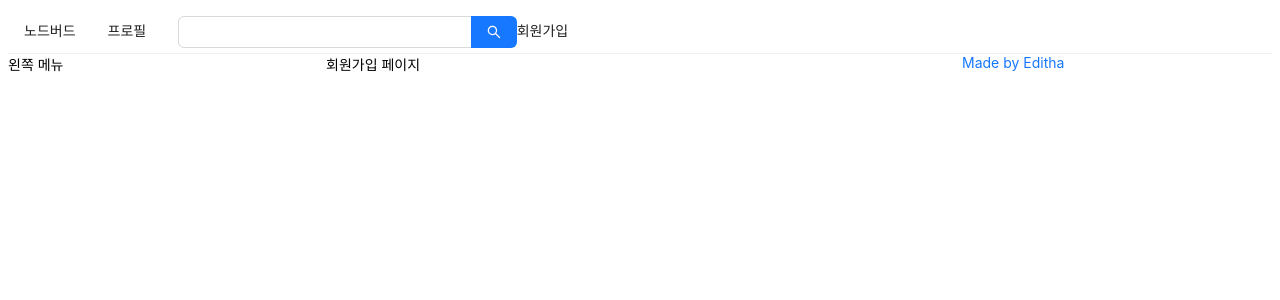
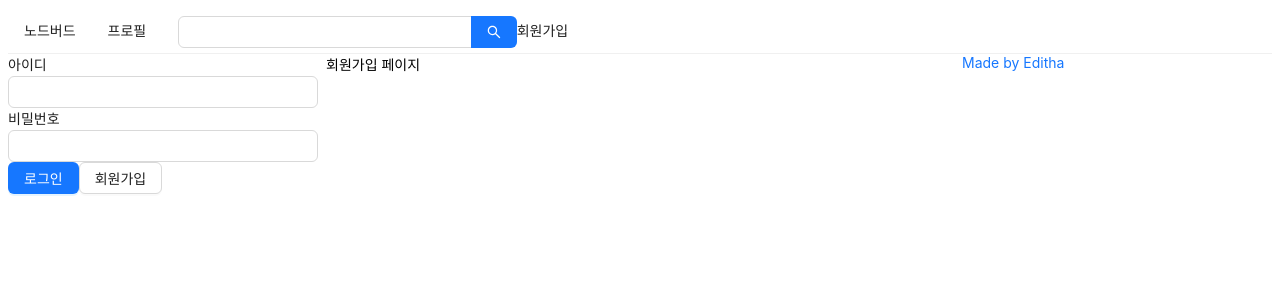
Before and after one commit to hyounji375/Nodebird, a Next.js app: page /signup in a window 1280 px wide. Shown: the top 300 px of the page. Built offline with nearby package versions, Linux system fonts and the light colour scheme.

Commit message:
로그인폼 만들기

```diff
--- a/components/AppLayout.js
+++ b/components/AppLayout.js
@@ -1,8 +1,12 @@
 import propTypes from "prop-types";
 import Link from "next/link";
 import { Menu, Input, Row, Col } from "antd";
+import { useState } from "react";
+import UserProfile from "./UserProfile";
+import LoginForm from "./LoginForm";
 
 const AppLayout = ({ children }) => {
+  const [isLoggedIn, setIsLoggedIn] = useState(false);
   return (
     <div>
       <Menu mode="horizontal">
@@ -26,7 +30,7 @@
       <Row gutter={8}>
         {/* gutter : 컬럼 사이에 간격을 주는 것 */}
         <Col xs={24} md={6}>
-          왼쪽 메뉴
+          {isLoggedIn ? <UserProfile /> : <LoginForm />}
         </Col>
         <Col xs={24} md={12}>
           {children}
--- /dev/null
+++ b/components/LoginForm.js
@@ -0,0 +1,48 @@
+import { Form, Input, Button } from "antd";
+import { useCallback, useState } from "react";
+import Link from "next/link";
+
+const LoginForm = () => {
+  const [id, setId] = useState("");
+  const [password, setPassword] = useState("");
+
+  const onChangeId = useCallback((e) => {
+    setId(e.target.value);
+  }, []);
+
+  const onChangePassword = useCallback((e) => {
+    setId(e.target.value);
+  }, []);
+
+  return (
+    <Form>
+      <div>
+        <label htmlFor="user_id">아이디</label>
+        <br />
+        <Input name="user_id" value={id} onChange={onChangeId} required />
+      </div>
+      <div>
+        <label htmlFor="user_password">비밀번호</label>
+        <br />
+        <Input
+          name="user_password"
+          type="password"
+          value={password}
+          onChange={onChangePassword}
+          required
+        />
+      </div>
+      <div>
+        <Button type="primary" htmlType="submit" loading={false}>
+          로그인
+        </Button>
+        <Link href="/signup">
+          <a>
+            <Button>회원가입</Button>
+          </a>
+        </Link>
+      </div>
+    </Form>
+  );
+};
+export default LoginForm;
--- /dev/null
+++ b/components/UserProfile.js
@@ -0,0 +1,2 @@
+const UserProfile = () => {};
+export default UserProfile;
```
Also changed, not shown: 1 other file (tests, documents, lock files or other folders).
